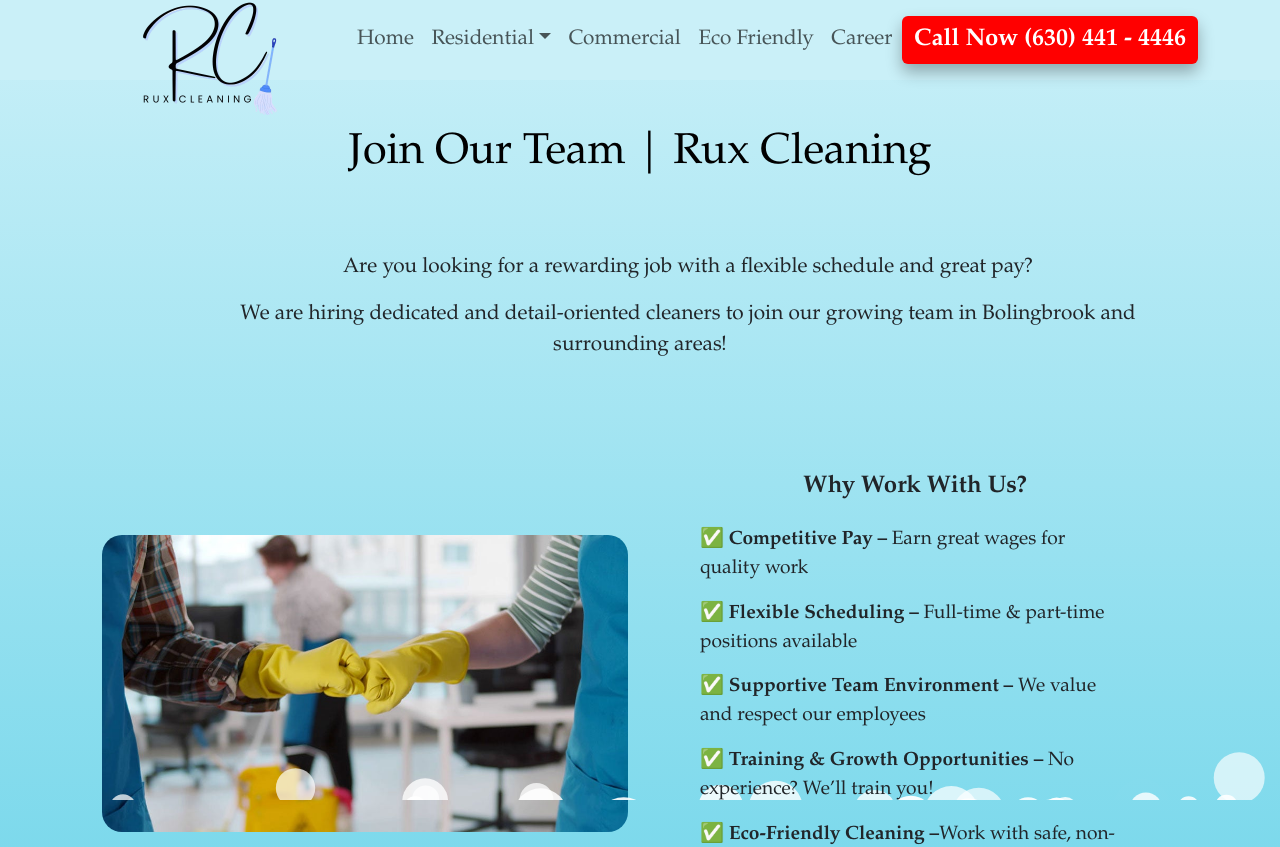
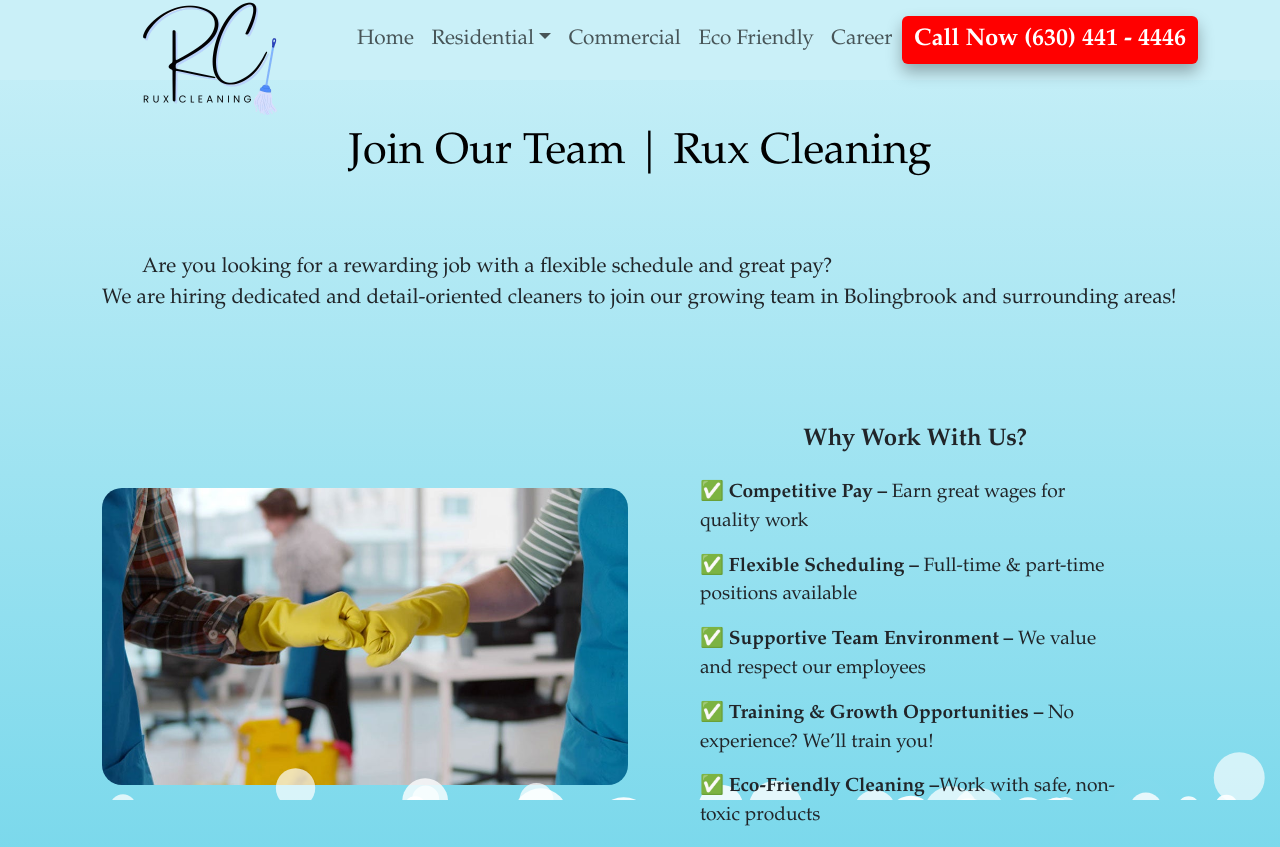
Before and after one commit to YemnyFeliz/RuxCleaning, a React (Vite) app: page /career in a window 1280 px wide. Shown: the top 847 px of the page. Built offline with nearby package versions, Linux system fonts and the light colour scheme.

Commit message:
changes in text alignment.

```diff
--- a/Pages/Career.jsx
+++ b/Pages/Career.jsx
@@ -119,9 +119,9 @@
                     <Col>
                         <div className="regIntro">
                             <h2 className="regTitle">Join Our Team | Rux Cleaning</h2>
-                            <div className="regIntroText text-indent">
-                                <p>Are you looking for a rewarding job with a flexible schedule and great pay? </p>
-                                <p>We are hiring dedicated and detail-oriented cleaners to join our growing team in Bolingbrook and surrounding areas!</p>
+                            <div className="regIntroText">
+                                <p id="indent">Are you looking for a rewarding job with a flexible schedule and great pay? < br />
+                                We are hiring dedicated and detail-oriented cleaners to join our growing team in Bolingbrook and surrounding areas!</p>
                             </div>
                         </div>
                     </Col>
--- a/Pages/Commercial.jsx
+++ b/Pages/Commercial.jsx
@@ -36,8 +36,8 @@
                             <h2 className="regTitle">Commercial Cleaning Services
                             </h2>
                             <div className="regIntroText text-indent">
-                            <p >A <strong>clean and well-maintained workspace</strong> is essential for productivity, professionalism, and employee well-being. </p>
-                             <p>   At <strong>Rux Cleaning</strong>, we offer <strong>eco-friendly commercial cleaning services</strong> in <strong>Bolingbrook</strong> to ensure your business space is spotless, hygienic, and welcoming for employees, clients, and visitors.
+                            <p>A <strong>clean and well-maintained workspace</strong> is essential for productivity, professionalism, and employee well-being.
+                             At <strong>Rux Cleaning</strong>, we offer <strong>eco-friendly commercial cleaning services</strong> in <strong>Bolingbrook</strong> to ensure your business space is spotless, hygienic, and welcoming for employees, clients, and visitors.
                             </p>
                             </div>
                         </div>
--- a/Pages/Home.jsx
+++ b/Pages/Home.jsx
@@ -22,7 +22,7 @@
                         <Card className="regCard">
                             <Card.Body>
 
-                                <Card.Text className="text-center intro-text regCardText">
+                                <Card.Text className=" intro-text regCardText">
                                     <p>At <strong>Rux Cleaning</strong>, our mission is to provide top-quality, reliable, and eco-friendly cleaning services that create healthier and more comfortable spaces for our clients.
 We are committed to excellence, professionalism, and customer satisfaction, ensuring every home and business we clean is left spotless and refreshed.
 Through sustainability, integrity, and attention to detail, we strive to build long-term relationships and make a positive impact on our community - one clean space at a time.
@@ -40,7 +40,7 @@
 
                     <Row className="justify-content-center">
                         <Col xs={12} sm={10} md={8}>
-                            <Card className="text-center cardHome">
+                            <Card className="cardHome">
                                 <Card.Body>
                                     {/* <Card.Title>Special title treatment</Card.Title> */}
                                     <Card.Text className="cardtext">
--- a/Pages/Residential/RegularCleaning.jsx
+++ b/Pages/Residential/RegularCleaning.jsx
@@ -38,8 +38,9 @@
                         <div className="regIntro">
                             <h2 className="regTitle">Regular Residential Cleaning </h2>
                             <div className="regIntroText">
-                                <p id="indent">Keeping your home clean is essential for a <strong>healthy, comfortable, and stress-free living environment.</strong></p>
-                                <p>At <strong>Rux Cleaning</strong>, we provide <strong>professional, eco-friendly regular cleaning services</strong> in Bolingbrook, ensuring your home stays fresh and spotless without the use of harsh chemicals.</p>
+
+                                <p id="indent">
+                                Keeping your home clean is essential for a <strong>healthy, comfortable, and stress-free living environment.</strong> At <strong>Rux Cleaning</strong>, we provide <strong>professional, eco-friendly regular cleaning services</strong> in Bolingbrook, ensuring your home stays fresh and spotless without the use of harsh chemicals.</p>
                             </div>
                         </div>
                     </Col>
--- a/styles/Home.css
+++ b/styles/Home.css
@@ -99,7 +99,7 @@
 
 .cardtext {
     width: 100%;
-    text-align: center;
+    /* text-align: center;  */
     padding: 1rem;
     font-size: clamp(1.2rem, 2vw, 1.5rem);
     line-height: 1.5; /* Improve readability */
--- a/styles/RegCleaning.css
+++ b/styles/RegCleaning.css
@@ -13,9 +13,9 @@
     padding-top: 1.5rem;
     display: flex;
     flex-direction: column;
-    justify-content: center;
-    align-items: center;
-    text-align: center;
+    /* justify-content: center;
+    align-items: center; */
+    /* text-align: center; */
     font-size: 1.3rem;
     margin-bottom: 3rem;
 }
```
